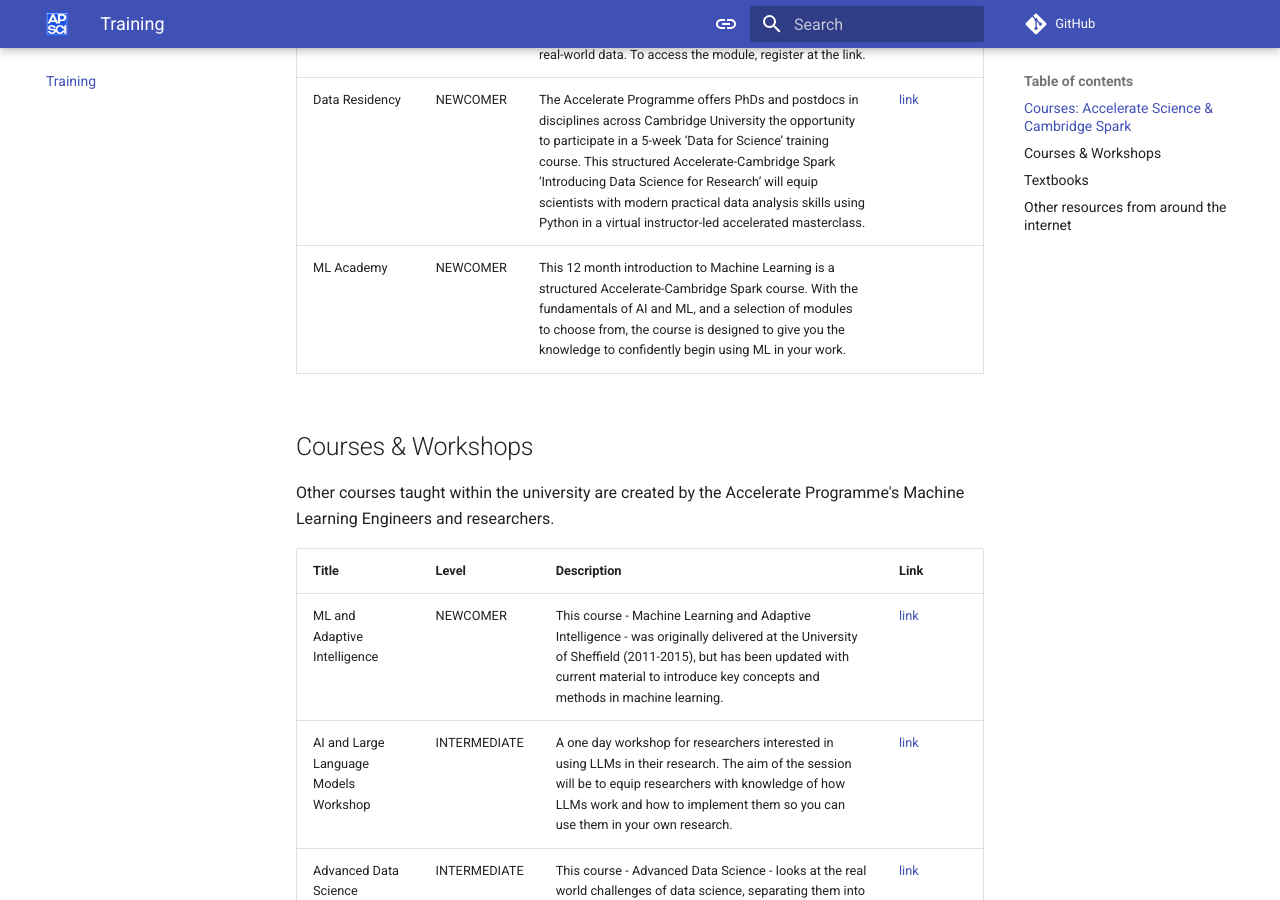
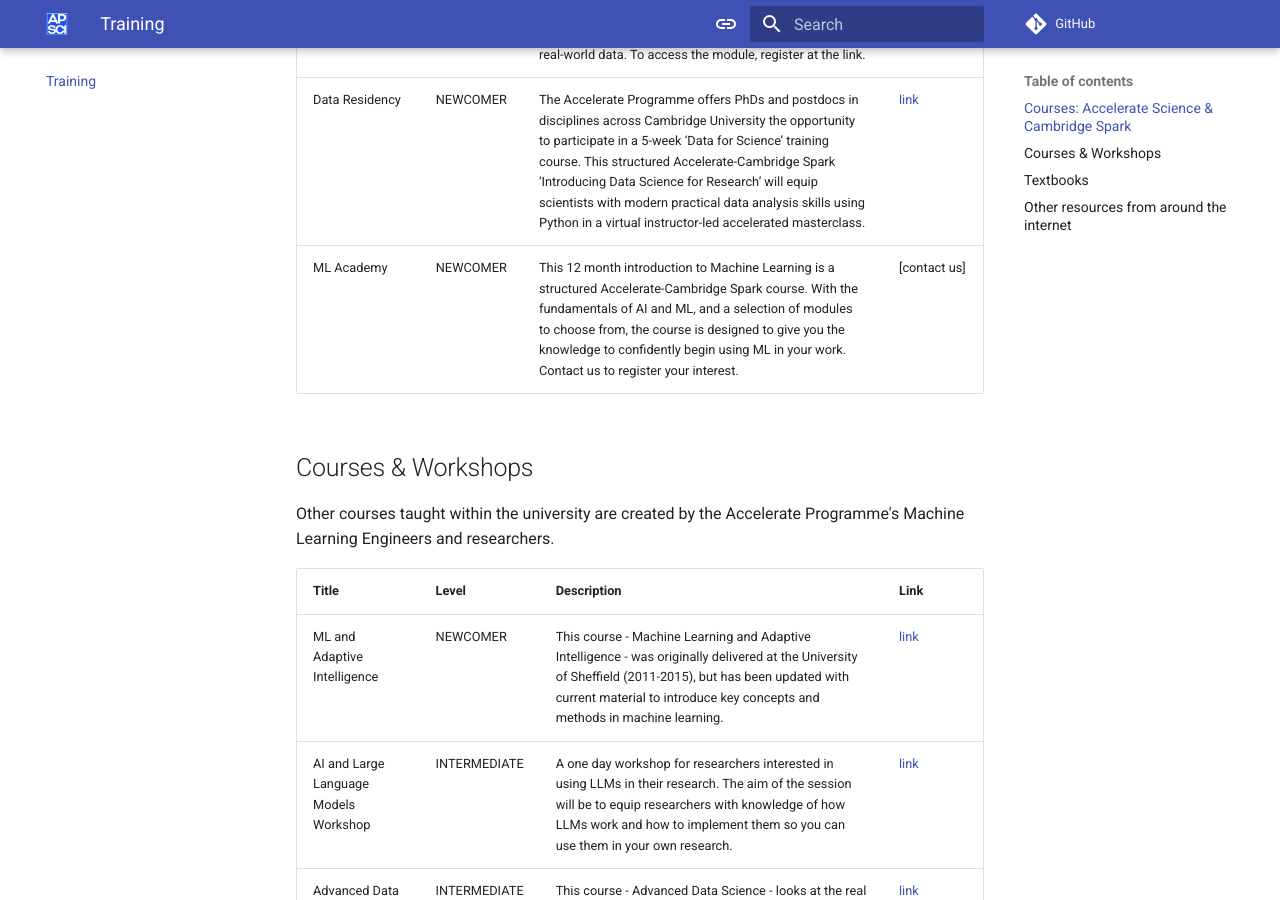
Before and after one commit to acceleratescience/resource-hub, an MkDocs documentation site: the page built from docs/training.md, in a window 1280 px wide and 900 px high, scrolled down 913 px. Built offline with MkDocs 1.6.1 and Material for MkDocs 9.7.7, drawn with Linux system fonts in a browser that asks for light colours; comment, search, counter and statistics services are not loaded.

Commit message:
update ML Academy description

```diff
--- a/docs/training.md
+++ b/docs/training.md
@@ -20,7 +20,7 @@
 | ----------- | ----- | ------------------------------------ | ---- |
 | Python Programming for Science | NEWCOMER | This 1-3 day self-learning module introduces the fundamentals of Python, some of the kinds of data it can handle, and how to store that data. Designed for researchers across disciplines, it supports learners to rapidly learn how to code in the context of working with real-world data. To access the module, register at the link.  | [link](https://acceleratescience.github.io/resources/python-programming-for-science.html) |
 | Data Residency | NEWCOMER | The Accelerate Programme offers PhDs and postdocs in disciplines across Cambridge University the opportunity to participate in a 5-week ‘Data for Science’ training course. This structured Accelerate-Cambridge Spark ‘Introducing Data Science for Research’ will equip scientists with modern practical data analysis skills using Python in a virtual instructor-led accelerated masterclass. | [link](https://acceleratescience.github.io/resources/introducing-data-science-for-science.html) |
-| ML Academy | NEWCOMER | This 12 month introduction to Machine Learning is a structured Accelerate-Cambridge Spark course. With the fundamentals of AI and ML, and a selection of modules to choose from, the course is designed to give you the knowledge to confidently begin using ML in your work.   |  |
+| ML Academy | NEWCOMER | This 12 month introduction to Machine Learning is a structured Accelerate-Cambridge Spark course. With the fundamentals of AI and ML, and a selection of modules to choose from, the course is designed to give you the knowledge to confidently begin using ML in your work. Contact us to register your interest.   | [contact us] |
 
 
 
```
